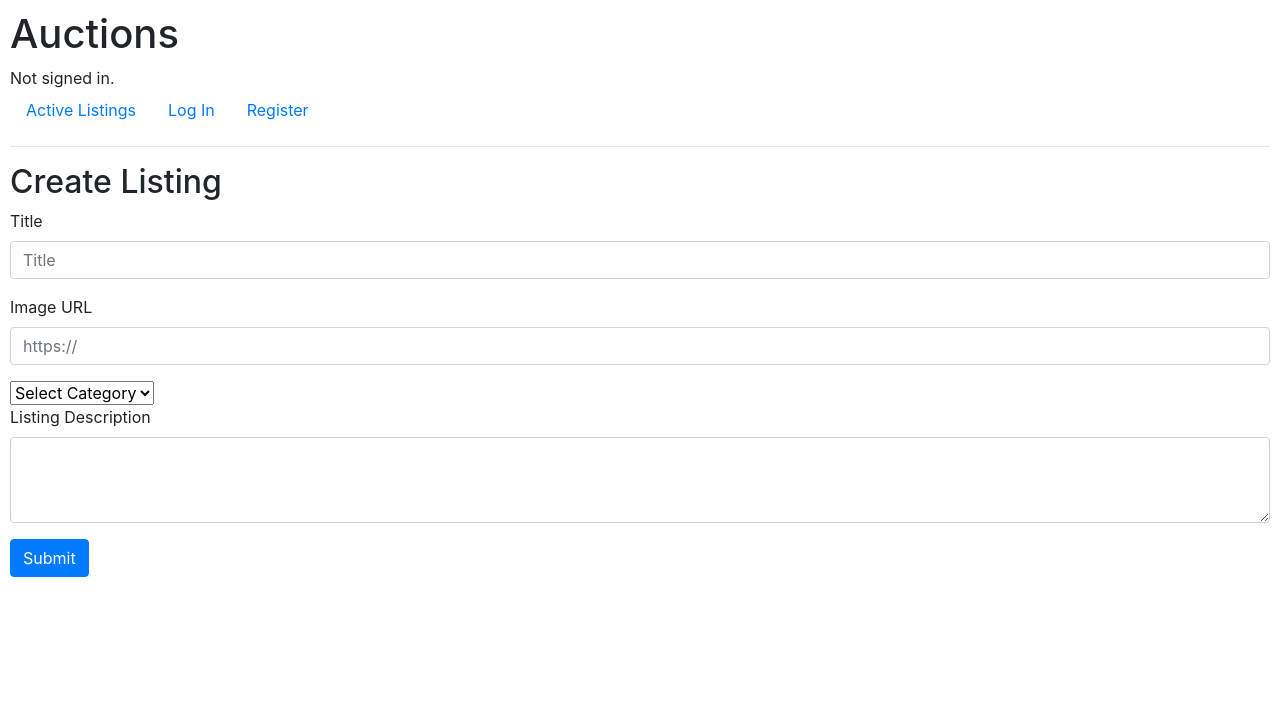
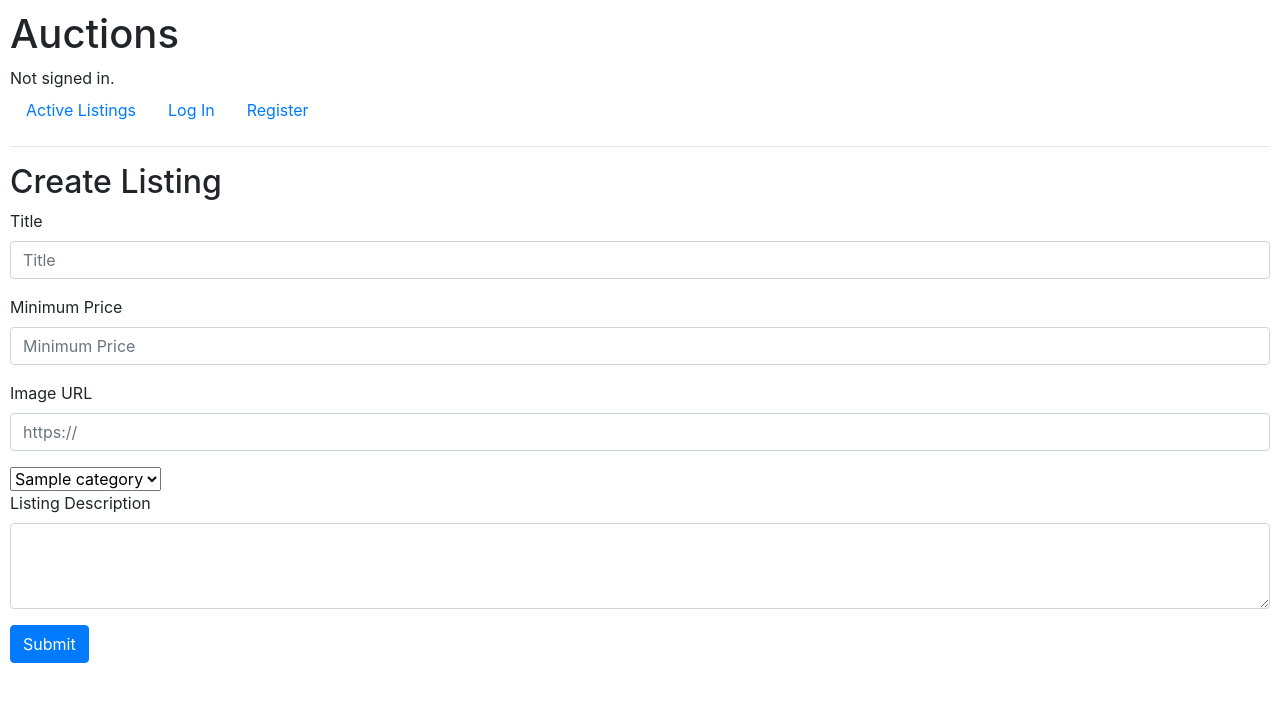
Before and after one commit to AleixMJ/commerce, a Django app: page /listing in a window 1280 px wide. Shown: the top 702 px of the page. Run offline with Django 3.2, Linux system fonts and the light colour scheme; tables that the repository leaves empty hold one stand-in row (values such as "Sample post"); some libraries are stand-ins or nearby versions.

Commit message:
fixed some bugs but working on more for new listing

```diff
--- a/auctions/models.py
+++ b/auctions/models.py
@@ -10,13 +10,14 @@ class Category(models.Model):
     title = models.CharField(max_length=64)
 
     def __str__(self):
-        return f"{self.id}: {self.title}"
+        return self.title
 
 class Auction(models.Model):
     title = models.CharField(max_length=64)
     text = models.TextField()
     url = models.URLField()
     user = models.ForeignKey(User, on_delete=models.CASCADE)
+    price = models.FloatField(default=0)
     category = models.ForeignKey(Category, on_delete=models.CASCADE)
     active = models.BooleanField(default=True)
 
--- a/auctions/templates/auctions/listing.html
+++ b/auctions/templates/auctions/listing.html
@@ -2,21 +2,24 @@
 
 {% block body %}
     <h2>Create Listing</h2>
-    <form method="POST">
+    <form action="{% url 'listing' %}" method="POST">
       {% csrf_token %}
       <div class="mb-3">
         <label for="exampleFormControlInput1" class="form-label">Title</label>
         <input name="title" type="text" class="form-control" id="exampleFormControlInput1" placeholder="Title">
       </div>
       <div class="mb-3">
+        <label for="exampleFormControlInput1" class="form-label">Minimum Price</label>
+        <input name="price" type="number" class="form-control" id="exampleFormControlInput1" placeholder="Minimum Price">
+      </div>
+      <div class="mb-3">
         <label for="exampleFormControlInput1" class="form-label">Image URL</label>
         <input name="image" type="text" class="form-control" id="exampleFormControlInput1" placeholder="https://">
       </div>
-      <select name="category" class="form-select form-select-sm" aria-label=".form-select-sm example">
-        <option selected>Select Category</option>
-        <option value="Home">Home</option>
-        <option value="2">Two</option>
-        <option value="3">Three</option>
+      <select name="category" id="category" class="form-select form-select-sm" aria-label=".form-select-sm example">
+        {% for category in categories %}
+            <option value="{{category}}">{{category}}</option>
+        {% endfor%}
       </select>
       <div class="mb-3">
         <label for="exampleFormControlTextarea1" class="form-label">Listing Description</label>
--- a/auctions/views.py
+++ b/auctions/views.py
@@ -67,13 +67,16 @@ def listing(request):
     if request.method == "POST":
         title = request.POST["title"]
         image = request.POST["image"]
-        text = request.POST["image"]
-        category = request.POST["category"]
+        text = request.POST["text"]
+        category = Category.objects.get(request.POST["category"])
+        price = float(request.POST["price"])
         user = request.user
-        new_listing = Auction(title=title, url=image,text=text,category=category, user=user)
+        new_listing = Auction(title=title, url=image,text=text,category=category, user=user, price=price)
         new_listing.save()
         print("auction created")
         return HttpResponseRedirect(reverse("index"))
     else:
         user = request.user
-        return render(request, "auctions/listing.html")
+        return render(request, "auctions/listing.html", {
+            "categories": Category.objects.all()
+        })
```
